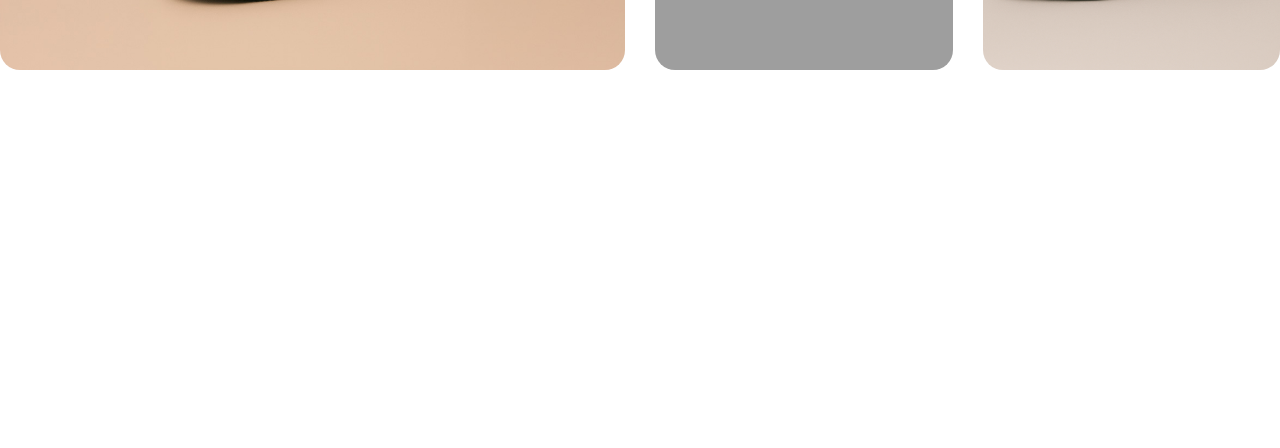
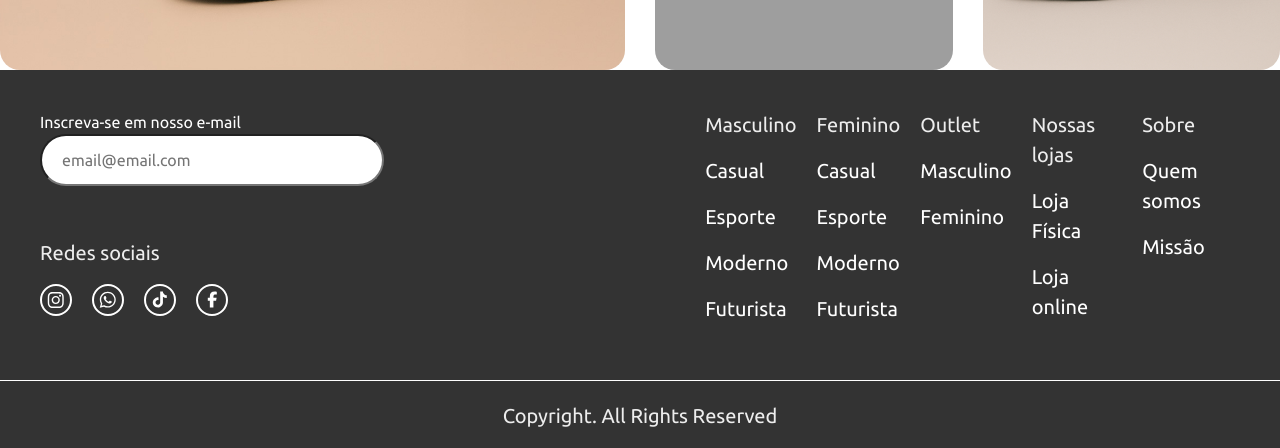
Before and after one commit to RafaelBP51/Ecommerce-syntaxwear, a plain HTML site: page index.html in a window 1280 px wide. Shown: the part 2540-2988 px from the top of the page. Before the commit the page ends 2610 px from the top, so only its background shows below. Drawn offline with Linux system fonts and the light colour scheme; files that its build step writes are made by us from their sources; grey boxes are pictures that could not be loaded.

Commit message:
feat: adiciona o rodapé
Co-authored-by: Copilot <copilot@github.com>

```diff
--- /dev/null
+++ b/css/footer.css
@@ -0,0 +1,84 @@
+.site-footer {
+    background-color: #333333;
+    color:#FFFFFF;
+    letter-spacing: 8%;
+}
+
+.footer-content {
+    max-width: 1360px;
+    margin: 0 auto;
+    padding: 40px;
+    display: flex;
+    gap: 9.6875rem;
+    /* justify-content: space-between; */
+}
+
+.footer-left {
+    display: flex;
+    flex-direction: column;
+    gap: 3.25rem;
+}
+
+.footer-right {
+    display: flex;
+    gap: 1.25rem;
+}
+
+.footer-social span {
+    font-size: 1.25rem;
+    color: #EDEDED ;
+    font-weight: 400;
+}
+
+.social-icons {
+    display: flex;
+    gap: 1.25rem;
+}
+
+.footer-right ul, .footer-social ul {
+    list-style: none;
+    padding: 0;
+}
+
+.footer-column ul {
+    display: flex;
+    flex-direction: column;
+    gap: 1rem;
+}
+
+.footer-column span {
+    font-size: 1.25rem;
+    color: #EDEDED ;
+    font-weight: 400;
+}
+
+.footer-right ul li a, .footer-social ul li a {
+    color: #FFFFFF;
+    text-decoration: none;
+    font-size: 1.25rem;
+}
+
+.footer-right ul li a:hover {
+    text-decoration: underline;
+}
+
+.footer-social ul li a:hover {
+    opacity: 0.7;
+}
+
+.newsletter-form input {
+    width: 344px;
+    border-radius: 30px;
+    color: #AAAAAA;
+    padding: 12px 20px;
+}
+
+.footer-copyright {
+    font-size: 1.25rem;
+    color: #EDEDED;
+    text-align: center;
+    padding: 20px 0;
+    border-top: 1px solid #ffffff;
+    max-width: 1360px;
+    margin: 0 auto;
+}
--- a/index.html
+++ b/index.html
@@ -13,6 +13,7 @@
   <link rel="stylesheet" href="css/hero.css">
   <link rel="stylesheet" href="css/product-category.css">
   <link rel="stylesheet" href="css/destaque-grid.css">
+  <link rel="stylesheet" href="css/footer.css">
 </head>
 <body>
   <header class="site-header">
@@ -113,12 +114,94 @@
     </section>
   </main>
 
-  <footer class="site-footer">
-    <div class="contato">
-      <!-- Informações de contato aqui -->
+  <footer class="site-footer" id="footer">
+
+    <div class="footer-content">
+      <div class="footer-left">
+        <div class="footer-newsletter">
+          <form class="newsletter-form">
+            <label for="newsletter-email">Inscreva-se em nosso e-mail</label>
+            <input type="email" id="newsletter-email" placeholder="email@email.com">
+          </form>
+        </div>
+
+      <div class="footer-social">
+        <span>Redes sociais</span>
+        <ul class="social-icons">
+          <li>
+            <a href="#" aria-label="Instagram">
+              <img src="./Images/icons/Instagram.svg" alt="Instagram">
+            </a>
+          </li>
+          <li>
+            <a href="#" aria-label="Whatsapp">
+              <img src="./Images/icons/Whats.svg" alt="Whatsapp">
+            </a>
+          </li>
+          <li>
+            <a href="#" aria-label="Tiktok">
+              <img src="./Images/icons/tiktok.svg" alt="TikTok">
+            </a>
+          </li>
+          <li>
+            <a href="#" aria-label="Facebook">
+              <img src="./Images/icons/face.svg" alt="Facebook">
+            </a>
+          </li>
+        </ul>
+      </div>
     </div>
-    <div class="links">
-      <!-- Links aqui -->
+
+      <div class="footer-right">
+        <div class="footer-column">
+          <span>Masculino</span>
+          <ul>
+            <li><a href="#">Casual</a></li>
+            <li><a href="#">Esporte</a></li>
+            <li><a href="#">Moderno</a></li>
+            <li><a href="#">Futurista</a></li>
+          </ul>
+        </div>
+
+        <div class="footer-column">
+          <span>Feminino</span>
+          <ul>
+            <li><a href="#">Casual</a></li>
+            <li><a href="#">Esporte</a></li>
+            <li><a href="#">Moderno</a></li>
+            <li><a href="#">Futurista</a></li>
+          </ul>
+        </div>
+
+        <div class="footer-column">
+          <span>Outlet</span>
+          <ul>
+            <li><a href="#">Masculino</a></li>
+            <li><a href="#">Feminino</a></li>
+          </ul>
+        </div>
+
+        <div class="footer-column">
+          <span>Nossas lojas</span>
+          <ul>
+            <li><a href="#">Loja Física</a></li>
+            <li><a href="#">Loja online</a></li>
+          </ul>
+        </div>
+
+        <div class="footer-column">
+          <span>Sobre</span>
+          <ul>
+            <li><a href="#">Quem somos</a></li>
+            <li><a href="#">Missão</a></li>
+          </ul>
+        </div>
+      </div>
+
+    </div>
+
+    <div class="footer-copyright">
+      <p>Copyright. All Rights Reserved</p>
     </div>
   </footer>
 </body>
```
Also changed, not shown: Images/icons/Face.svg (added), Images/icons/Instagram.svg (added), Images/icons/Tiktok.svg (added), Images/icons/Whats.svg (added), css/styles.css (deleted).
